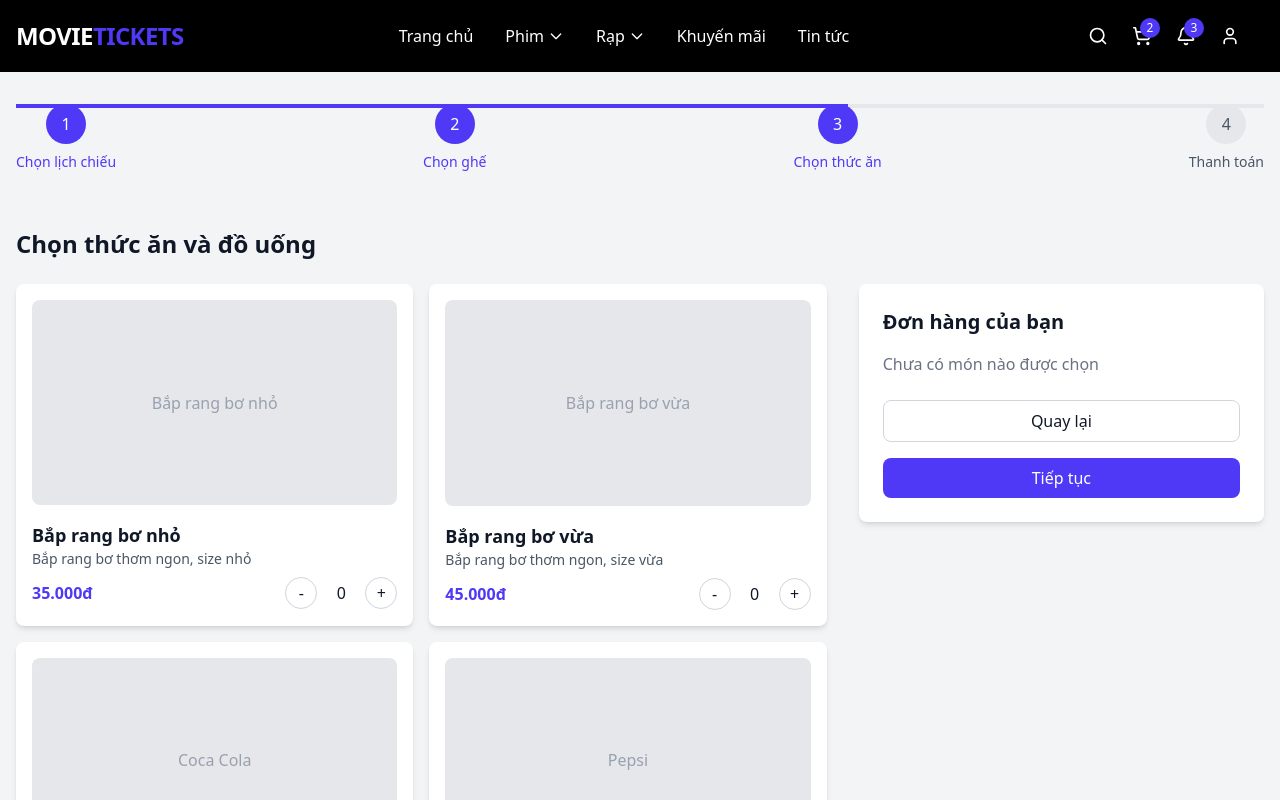
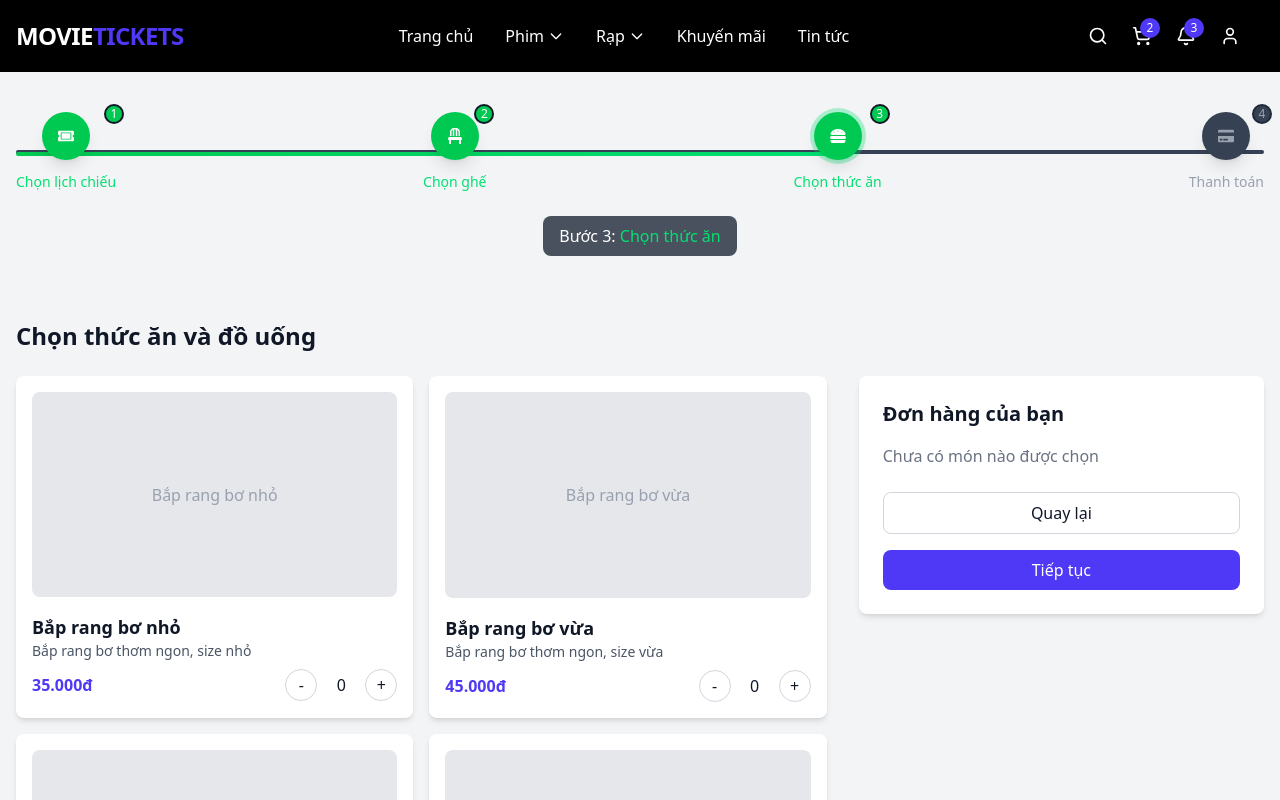
Before and after one commit to phihocnguyen/movie-ticket-booking, a Next.js app: page /food-selection in a window 1280 px wide. Shown: the top 800 px of the page. Built offline with nearby package versions, Linux system fonts and the light colour scheme.

Commit message:
refactor(booking-timeline): enhance UI

```diff
--- a/src/app/movies/[id]/components/BookingTimeline.tsx
+++ b/src/app/movies/[id]/components/BookingTimeline.tsx
@@ -1,4 +1,6 @@
 'use client'
+
+import { FaTicketAlt, FaChair, FaHamburger, FaCreditCard } from 'react-icons/fa';
 
 interface BookingTimelineProps {
   currentStep: number;
@@ -6,52 +8,100 @@ interface BookingTimelineProps {
 
 const BookingTimeline: React.FC<BookingTimelineProps> = ({ currentStep }) => {
   const steps = [
-    { id: 1, title: 'Chọn lịch chiếu' },
-    { id: 2, title: 'Chọn ghế' },
-    { id: 3, title: 'Chọn thức ăn' },
-    { id: 4, title: 'Thanh toán' }
+    { id: 1, title: 'Chọn lịch chiếu', icon: <FaTicketAlt className="w-4 h-4" /> },
+    { id: 2, title: 'Chọn ghế', icon: <FaChair className="w-4 h-4" /> },
+    { id: 3, title: 'Chọn thức ăn', icon: <FaHamburger className="w-4 h-4" /> },
+    { id: 4, title: 'Thanh toán', icon: <FaCreditCard className="w-4 h-4" /> }
   ];
 
   return (
-    <div className="w-full py-6">
+    <div className="w-full py-8 mb-6">
       <div className="flex items-center justify-between relative">
-        {/* Progress line */}
-        <div className="absolute top-0 left-0 h-1 bg-gray-200 w-full"></div>
+        {/* Progress line - Background */}
+        <div className="absolute top-1/2 left-0 h-1 bg-gray-700 w-full transform -translate-y-1/2 rounded-full"></div>
+
+        {/* Progress line - Active */}
         <div
-          className="absolute top-0 left-0 h-1 bg-[var(--color-indigo-600)] transition-all duration-300"
+          className="absolute top-1/2 left-0 h-1 bg-gradient-to-r from-green-500 to-green-400 transition-all duration-500 ease-in-out rounded-full"
           style={{ width: `${((currentStep - 1) / (steps.length - 1)) * 100}%` }}
         ></div>
 
         {/* Steps */}
         {steps.map((step, index) => (
-          <div key={step.id} className="flex flex-col items-center relative z-10">
-            {/* Step circle */}
+          <div key={step.id} className="flex flex-col items-center relative z-10 group">
+            {/* Step circle with pulse effect for current step */}
             <div className={`
-              w-10 h-10 rounded-full flex items-center justify-center
+              w-12 h-12 rounded-full flex items-center justify-center shadow-lg
+              ${currentStep > step.id
+                ? 'bg-green-500 text-white'
+                : currentStep === step.id
+                  ? 'bg-green-500 text-white ring-4 ring-green-400/30'
+                  : 'bg-gray-700 text-gray-400'
+              }
+              transition-all duration-300 transform
+              ${currentStep >= step.id ? 'hover:scale-110' : 'hover:bg-gray-600'}
+              ${currentStep === step.id ? 'animate-pulse-slow' : ''}
+            `}>
+              {step.icon}
+            </div>
+
+            {/* Step connector line */}
+            {index < steps.length - 1 && (
+              <div className="hidden absolute top-1/2 left-full transform -translate-y-1/2 h-0.5 bg-gray-700 w-full"></div>
+            )}
+
+            {/* Step title */}
+            <div className={`
+              mt-3 text-sm font-medium transition-all duration-300
               ${currentStep >= step.id
-                ? 'bg-[var(--color-indigo-600)] text-white'
-                : 'bg-gray-200 text-gray-600'
+                ? 'text-green-400'
+                : 'text-gray-400'
               }
-              transition-all duration-300
+              ${currentStep === step.id ? 'font-bold' : ''}
+            `}>
+              {step.title}
+            </div>
+
+            {/* Step number badge */}
+            <div className={`
+              absolute -top-2 -right-2 w-5 h-5 rounded-full text-xs flex items-center justify-center
+              ${currentStep >= step.id
+                ? 'bg-green-500 text-white'
+                : 'bg-gray-700 text-gray-400'
+              }
+              border-2 ${currentStep >= step.id ? 'border-gray-900' : 'border-gray-800'}
             `}>
               {step.id}
             </div>
-
-            {/* Step title */}
-            <div className={`
-              mt-2 text-sm font-medium
-              ${currentStep >= step.id
-                ? 'text-[var(--color-indigo-600)]'
-                : 'text-gray-600'
-              }
-            `}>
-              {step.title}
-            </div>
           </div>
         ))}
+      </div>
+
+      {/* Current step description */}
+      <div className="mt-6 text-center">
+        <div className="inline-block px-4 py-2 bg-gray-800/80 backdrop-blur-sm rounded-lg text-white">
+          <span className="font-medium">Bước {currentStep}: </span>
+          <span className="text-green-400">{steps[currentStep - 1].title}</span>
+        </div>
       </div>
     </div>
   );
 };
 
+// Add this to your global CSS
+const globalCSS = `
+@keyframes pulse-slow {
+  0%, 100% {
+    box-shadow: 0 0 0 0 rgba(74, 222, 128, 0.4);
+  }
+  50% {
+    box-shadow: 0 0 0 8px rgba(74, 222, 128, 0);
+  }
+}
+
+.animate-pulse-slow {
+  animation: pulse-slow 2s infinite;
+}
+`;
+
 export default BookingTimeline;
```
